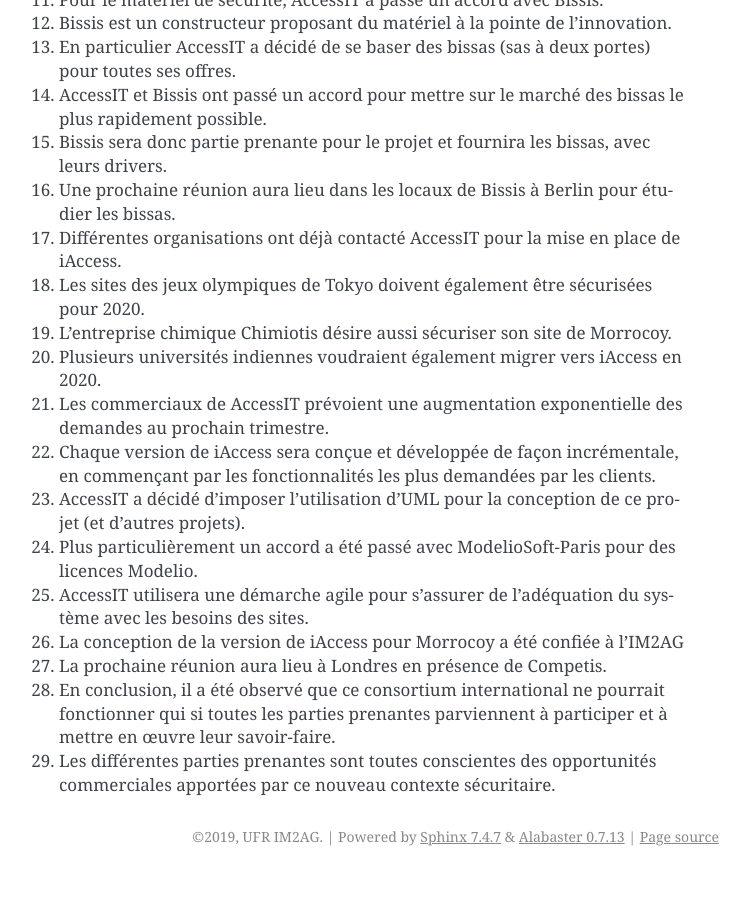
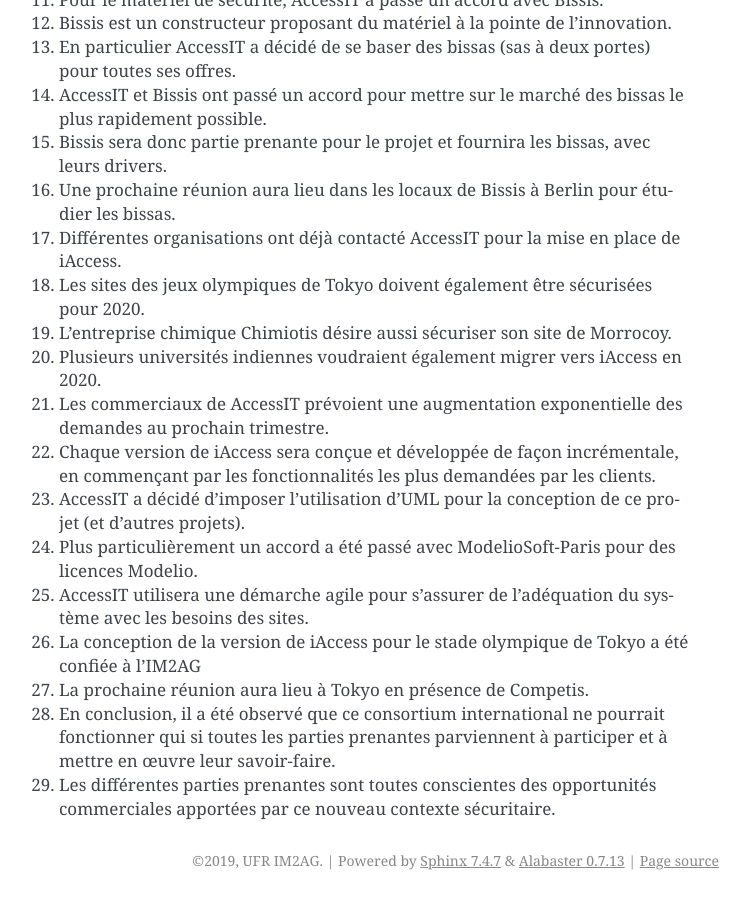
Before and after one commit to cyrilled/iAccess, a Sphinx documentation site: the page built from source/res/CR001.rst, in a window 1280 px wide and 900 px high, scrolled down 1167 px. Shown: the whole window, without its empty margins (391-1141 px from the left). Built offline with Sphinx 7.4.7, drawn with Linux system fonts in a browser that asks for light colours; before the commit the page ends 2043 px from its top, so only the background shows below that.

Commit message:
Update CR001.rst

```diff
--- a/source/res/CR001.rst
+++ b/source/res/CR001.rst
@@ -50,7 +50,7 @@
 #. AccessIT a décidé d'imposer l'utilisation d'UML pour la conception de ce projet (et d'autres projets).
 #. Plus particulièrement un accord a été passé avec ModelioSoft-Paris pour des licences Modelio.
 #. AccessIT utilisera une démarche agile pour s'assurer de l'adéquation du système avec les besoins des sites.
-#. La conception de la version de iAccess pour Morrocoy a été confiée à l’IM2AG
-#. La prochaine réunion aura lieu à Londres en présence de Competis.
+#. La conception de la version de iAccess pour le stade olympique de Tokyo a été confiée à l’IM2AG
+#. La prochaine réunion aura lieu à Tokyo en présence de Competis.
 #. En conclusion, il a été observé que ce consortium international ne pourrait fonctionner qui si toutes les parties prenantes parviennent à participer et à mettre en œuvre leur savoir-faire.
 #. Les différentes parties prenantes sont toutes conscientes des opportunités commerciales apportées par ce nouveau contexte sécuritaire.
```
